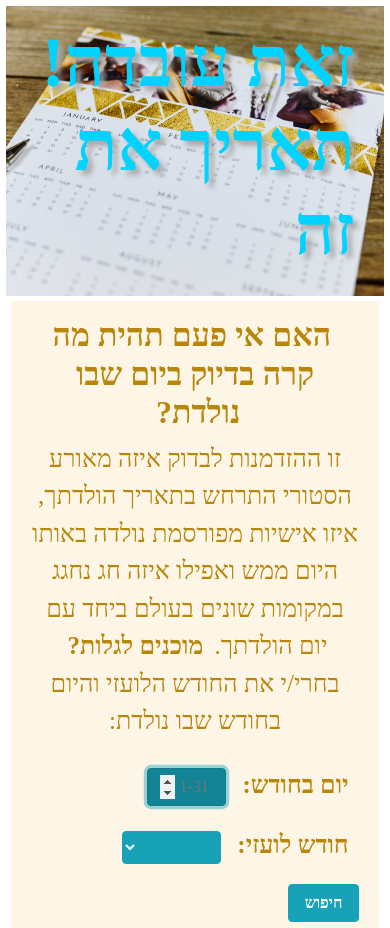
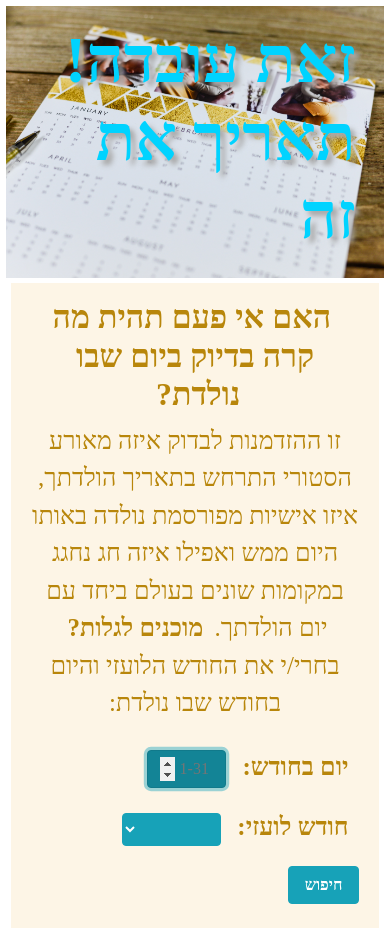
Before and after one commit to hadaskedar2020/Search-E-Date, a Flask app: page / in a window 390 px wide. Shown: the top 928 px of the page. Run offline with Flask 2, Linux system fonts and the light colour scheme; some libraries are stand-ins or nearby versions.

Commit message:
Update my.css

```diff
--- a/static/my.css
+++ b/static/my.css
@@ -134,6 +134,6 @@ form {
       'footer footer footer footer footer footer';
   }
   .header h1 {
-	  font-size: 70px;
+	  font-size: 65px;
 	}
 }
```
